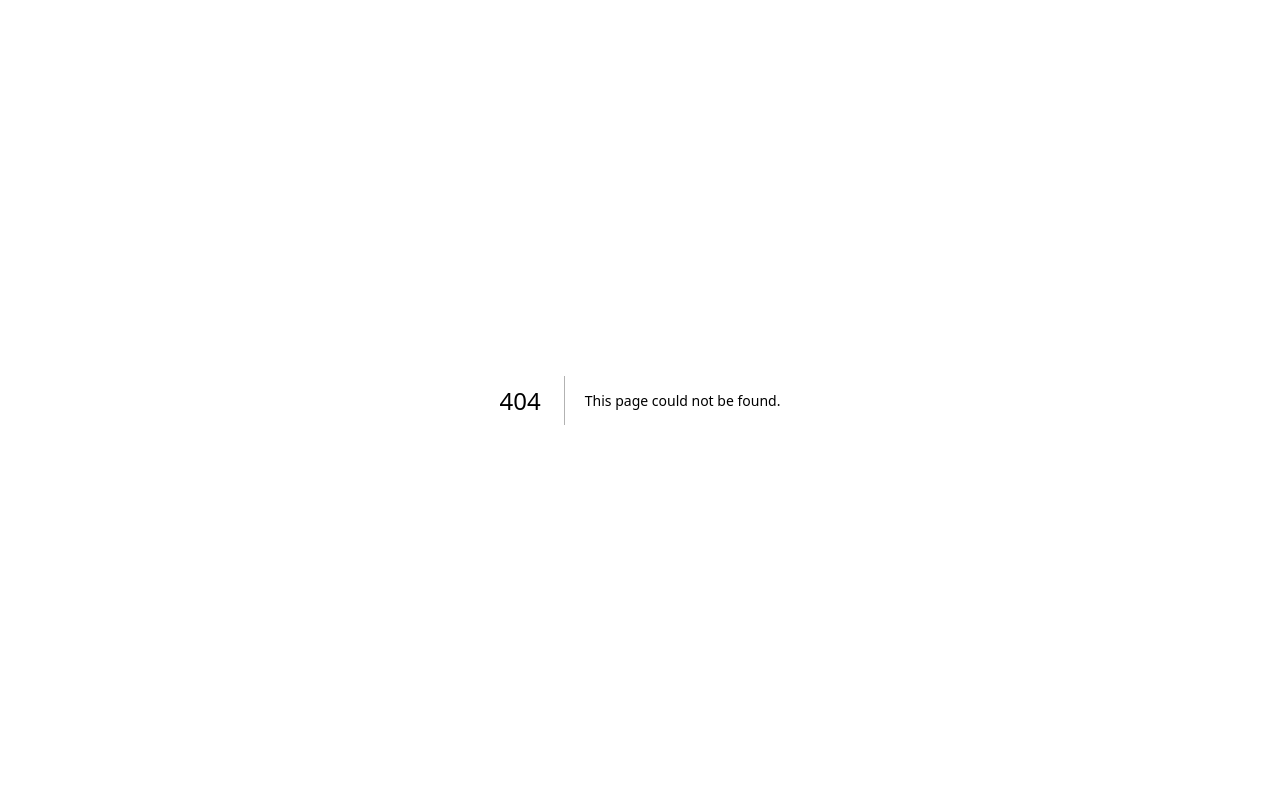
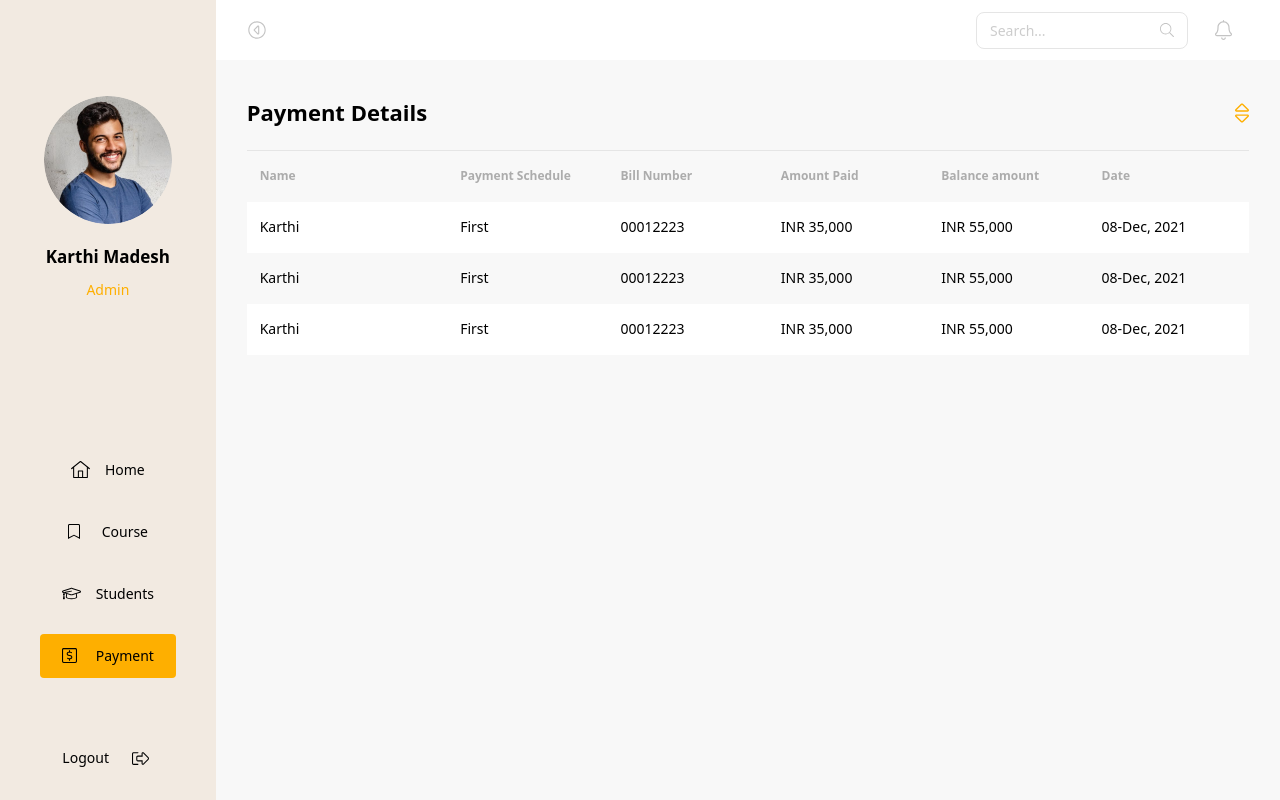
Before and after one commit to EdKo2001/React-Developer-Digital-Governance-Agency, a Next.js app: page /payment in a window 1280 px wide. Before the commit this address had no page. Built offline with nearby package versions, Linux system fonts and the light colour scheme.

Commit message:
feat(payment-table): add

```diff
--- /dev/null
+++ b/src/app/payment/page.tsx
@@ -0,0 +1,71 @@
+import React from "react";
+
+import { DashboardLayout } from "@/components";
+import Image from "next/image";
+
+const paymentData = [
+  {
+    name: "Karthi",
+    schedule: "First",
+    billNumber: "00012223",
+    amountPaid: "INR 35,000",
+    balance: "INR 55,000",
+    date: "08-Dec, 2021",
+  },
+  {
+    name: "Karthi",
+    schedule: "First",
+    billNumber: "00012223",
+    amountPaid: "INR 35,000",
+    balance: "INR 55,000",
+    date: "08-Dec, 2021",
+  },
+  {
+    name: "Karthi",
+    schedule: "First",
+    billNumber: "00012223",
+    amountPaid: "INR 35,000",
+    balance: "INR 55,000",
+    date: "08-Dec, 2021",
+  },
+];
+
+export default function Payment() {
+  return (
+    <DashboardLayout>
+      <div className="flex items-center justify-between border-b border-borderColor pb-[20.5px] text-[22px] font-bold">
+        <h2>Payment Details</h2>
+        <button>
+          <Image src="/images/sort.svg" alt="sort" width={14} height={19.25} />
+        </button>
+      </div>
+      <table className="table w-full text-left">
+        <thead className="h-[51px] text-xs font-semibold text-[#ACACAC]">
+          <tr>
+            <th className="w-[20%] p-[13px]">Name</th>
+            <th className="w-[16%] p-[13px]">Payment Schedule</th>
+            <th className="w-[16%] p-[13px]">Bill Number</th>
+            <th className="w-[16%] p-[13px]">Amount Paid</th>
+            <th className="w-[16%] p-[13px]">Balance amount</th>
+            <th className="w-[16%] p-[13px]">Date</th>
+          </tr>
+        </thead>
+        <tbody className="text-sm">
+          {paymentData.map((payment, idx) => (
+            <tr
+              key={idx}
+              className={`h-[51px] ${idx % 2 === 0 ? "bg-white" : ""}`}
+            >
+              <td className="p-[13px]">{payment.name}</td>
+              <td className="p-[13px]">{payment.schedule}</td>
+              <td className="p-[13px]">{payment.billNumber}</td>
+              <td className="p-[13px]">{payment.amountPaid}</td>
+              <td className="p-[13px]">{payment.balance}</td>
+              <td className="p-[13px]">{payment.date}</td>
+            </tr>
+          ))}
+        </tbody>
+      </table>
+    </DashboardLayout>
+  );
+}
--- a/src/components/DashboardLayout.tsx
+++ b/src/components/DashboardLayout.tsx
@@ -12,7 +12,7 @@ export default function DashboardLayout({
       <Sidebar />
       <div className="bg flex w-full flex-col gap-[36px] bg-[#F8F8F8]">
         <Header />
-        <div className="h-full">{children}</div>
+        <div className="h-full px-[31px]">{children}</div>
       </div>
     </div>
   );
```
Also changed, not shown: public/images/sort.svg (added).
